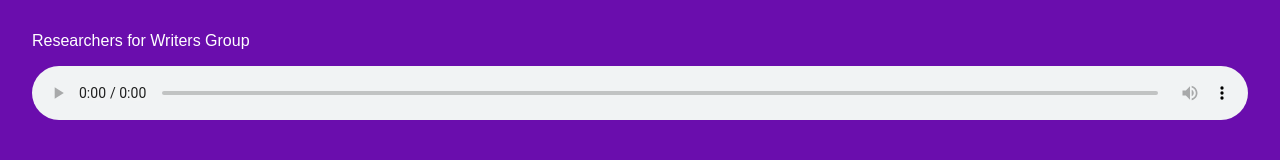
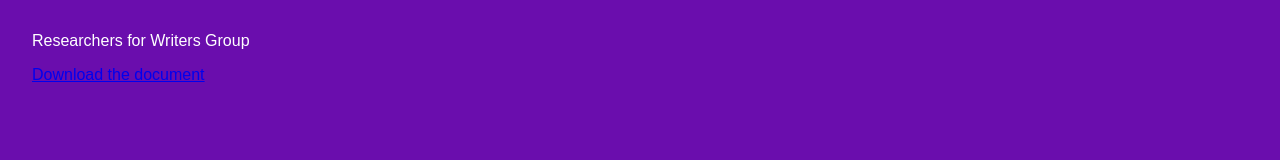
Before and after one commit to rsantarelli/rfwg, a plain HTML site: page rfwg..html in a window 1280 px wide. Drawn offline with Linux system fonts and the light colour scheme.

Commit message:
Update rfwg..html

```diff
--- a/rfwg..html
+++ b/rfwg..html
@@ -38,10 +38,9 @@
 
   <div class="research section">
     <p>Researchers for Writers Group</p>
-    <audio controls>
+
      <a href="wrg.docx" download>Download the document</a>
-      Your browser does not support the audio element.
-    </audio>
+
   </div>
 
 
```
